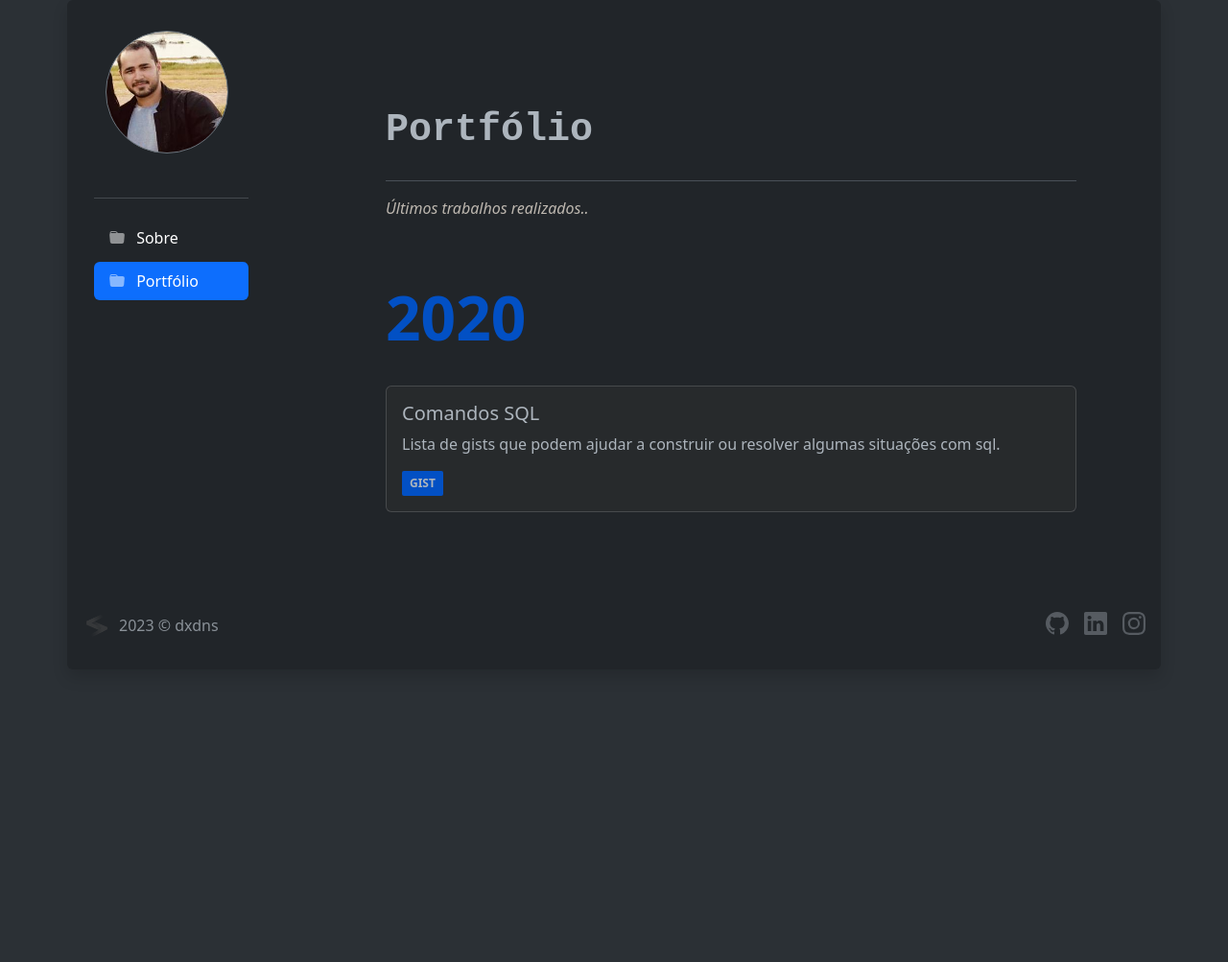
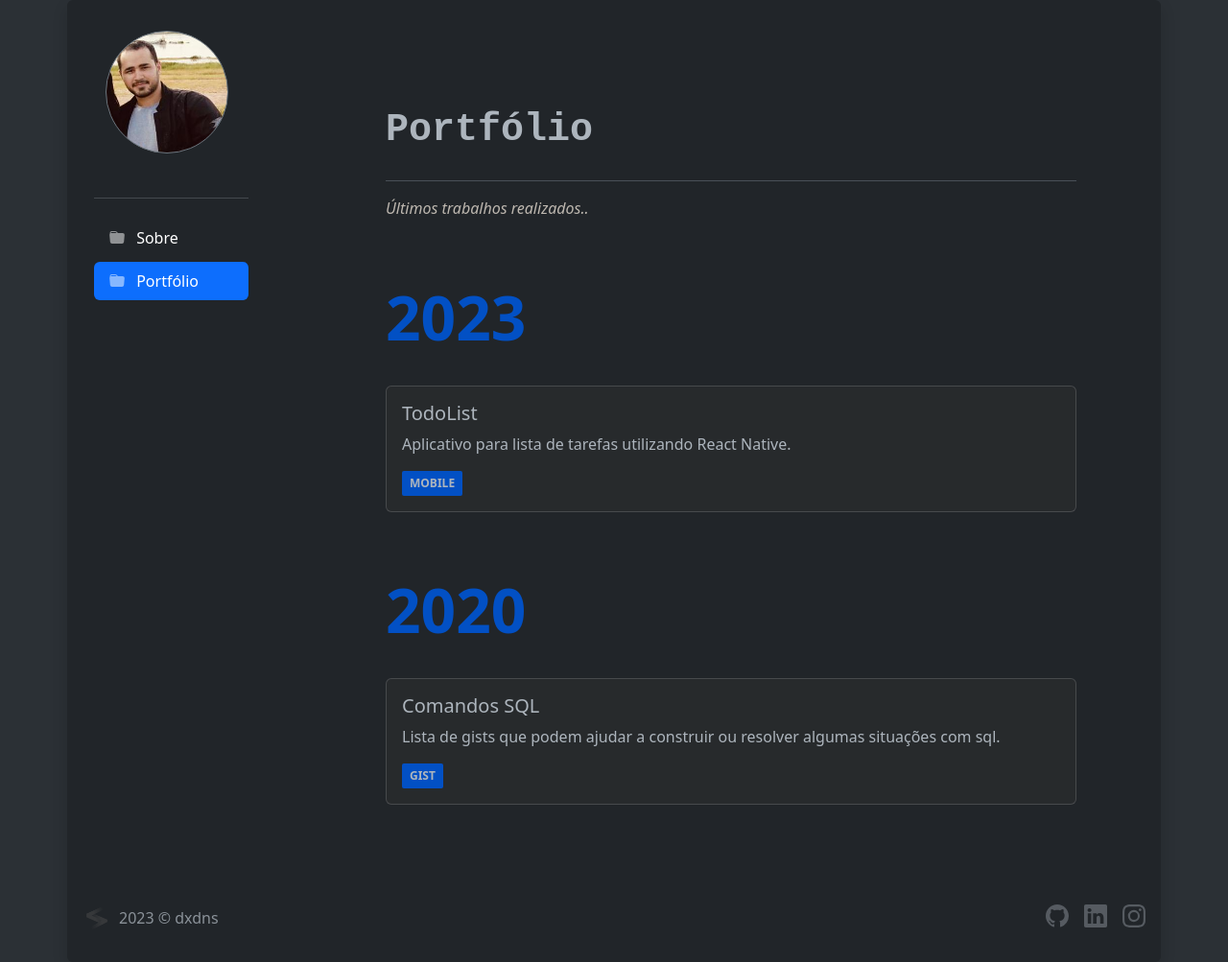
Before and after one commit to dxdns/dxdns.github.io, a Jekyll site: the page built from portfolio.html, in a window 1280 px wide and 1003 px high. Shown: the whole window at 96% size. Built offline with Jekyll 4.4.1, drawn with Linux system fonts in a browser that asks for light colours.

Commit message:
portfolio: add project todo-list

```diff
--- a/portfolio.html
+++ b/portfolio.html
@@ -6,6 +6,17 @@ description: portfolio by dxdns.
 type: page
 permalink: /portfolio
 ---
+<h4 class="post-list__title" id="2023-ref">2023</h4>
+<a href="https://github.com/dxdns/todo-list" target="_blank" rel="noopener">
+	<div class="card">
+		<div class="card-body">
+			<h5 class="card-title">TodoList</h5>
+			<p class="card-text">Aplicativo para lista de tarefas utilizando React Native.</p>
+			<div class="post-tags"><span>mobile</span></div>
+		</div>
+	</div>
+</a>
+
 <h4 class="post-list__title" id="2020-ref">2020</h4>
 <a href="/sql" target="_blank" rel="noopener">
 	<div class="card">
```
